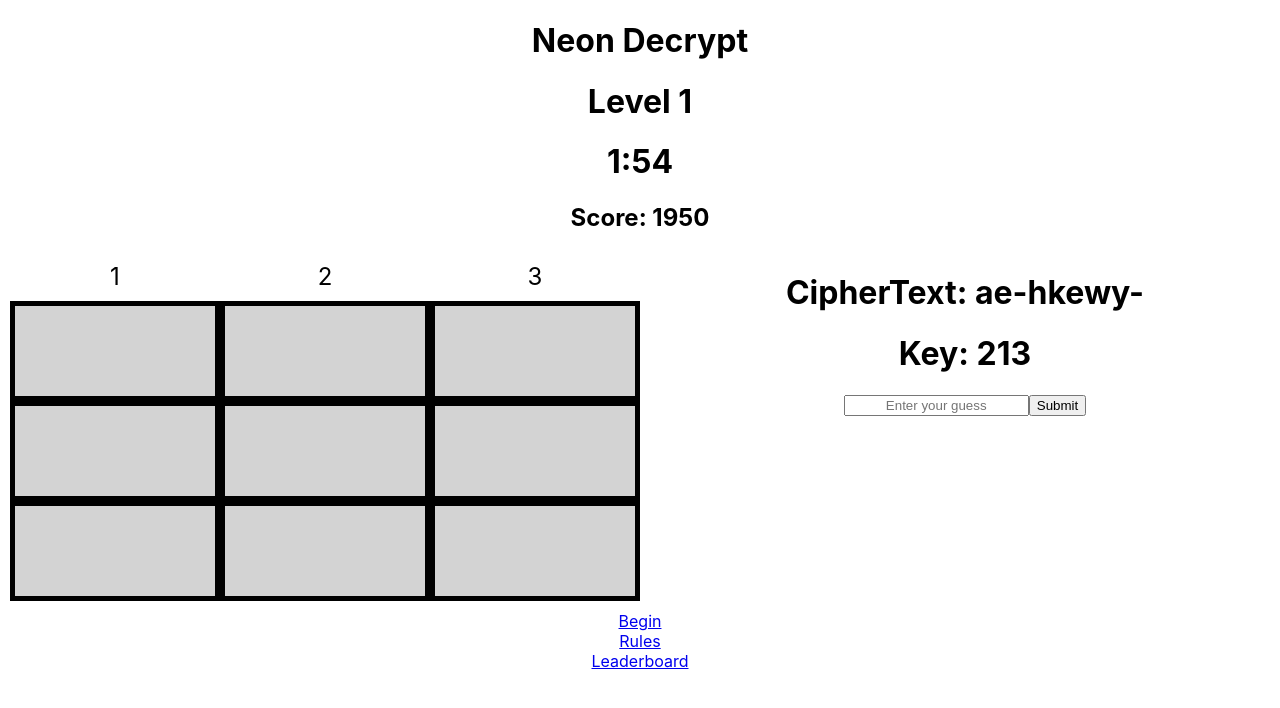
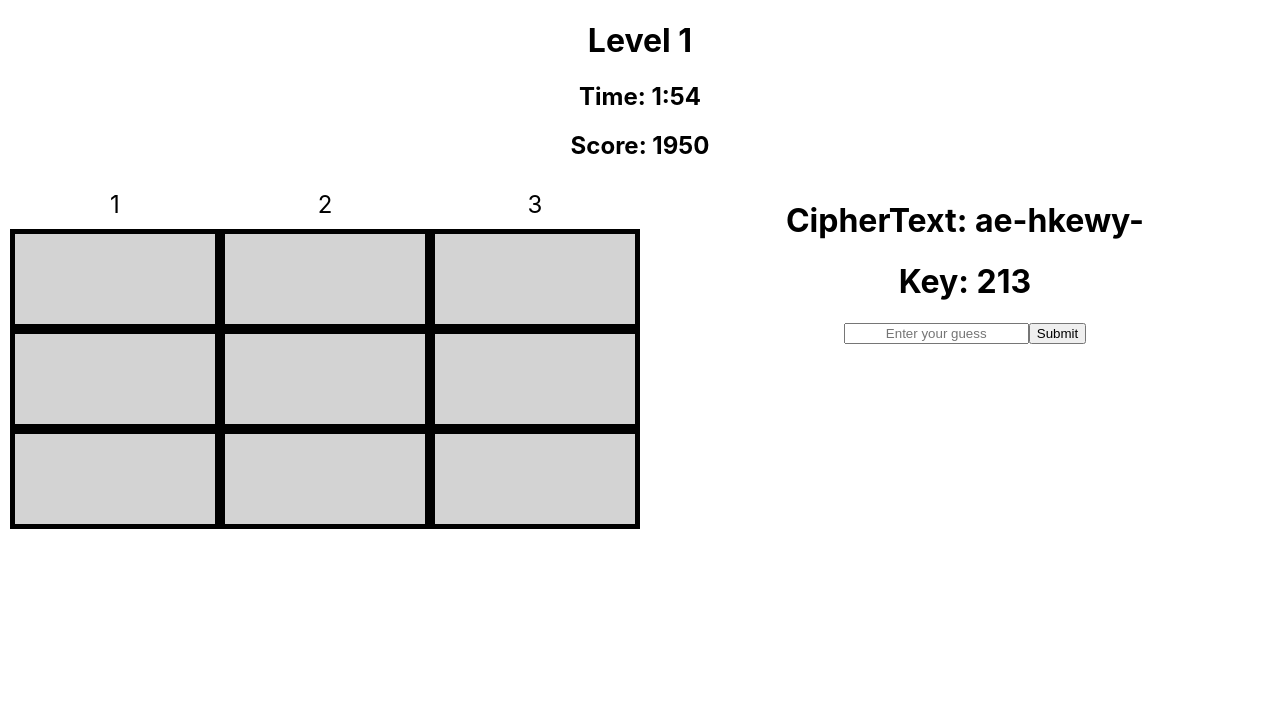
Before and after one commit to Diego-Esquivias/transfer-cipher-word-game, a React (Create React App) app: page /game in a window 1280 px wide. Shown: the top 708 px of the page. Built offline with nearby package versions, Linux system fonts and the light colour scheme.

Commit message:
got the level system somewhat working

```diff
--- a/src/components/Game.jsx
+++ b/src/components/Game.jsx
@@ -1,53 +1,69 @@
 import React, { useState, useEffect } from "react";
-import './Game.css'
+import './Game.css';
 
 function Game() {
-  const score = 2000
-  const cipherText = 'ae-hkewy-'
-  const answer = 'hawkeye'
-  const key = 213
-  const [guess, setGuess] = useState('')
-  const [minutes, setMinutes] = useState(1);
-  const [seconds, setSeconds] = useState(59);
-  const [deduction, setDeduction] = useState(0)
+  const initialScore = 2000;
+  const initialTime = { minutes: 1, seconds: 59 };
+  const levels = [
+    { cipherText: 'ae-hkewy-', answer: 'hawkeye', key: 213 },
+    { cipherText: 'ieontdnn-', answer: 'nintendo', key: 213 }
+    // Add more levels here
+  ];
+
+  const [currentLevel, setCurrentLevel] = useState(0);
+  const [guess, setGuess] = useState('');
+  const [time, setTime] = useState(initialTime);
+  const [deduction, setDeduction] = useState(0);
+  const [score, setScore] = useState(initialScore);
 
   useEffect(() => {
     const timer = setInterval(() => {
-      setDeduction(deduction + 10)
-      console.log(deduction)
-        if(seconds > 0){
-            setSeconds(seconds - 1)
+      setTime((prevTime) => {
+        if (prevTime.seconds > 0) {
+          return { ...prevTime, seconds: prevTime.seconds - 1 };
+        } else if (prevTime.minutes > 0) {
+          return { minutes: prevTime.minutes - 1, seconds: 59 };
+        } else {
+          clearInterval(timer);
+          alert(`Time's up! Game over. Your final score was: ${score - deduction}`);
+          return initialTime;
         }
-        else{
-            setSeconds(59)
-            setMinutes(minutes - 1)
-            if(minutes === 0 && seconds === 0){
-                setMinutes(2)
-                setSeconds(59)
-                return (
-                  alert("Time's up! Game over. Your final score was: " + (score - deduction))
-                )
-            }
-        }
-    }, 1000)
-    return () => clearInterval(timer)
-  })
+      });
+      setDeduction((prevDeduction) => prevDeduction + 10);
+    }, 1000);
 
-  const handleSubmit = (guess) => {
-    if (guess === answer) {
-      alert("Correct!")
+    return () => clearInterval(timer);
+  }, [score, deduction]);
+
+  const handleSubmit = (e) => {
+    e.preventDefault();
+    const { answer } = levels[currentLevel];
+    if (guess.toLowerCase() === answer.toLowerCase()) {
+      alert("Correct!");
+      setScore((prevScore) => prevScore + (time.minutes * 60 + time.seconds) * 10);
+      setDeduction(0);
+      if (currentLevel < levels.length - 1) {
+        setCurrentLevel((prevLevel) => prevLevel + 1);
+        setTime(initialTime);
+      } else {
+        alert(`Congratulations! You completed all levels. Final Score: ${score}`);
+      }
     } else {
-      alert("Incorrect! Try again.")
+      alert("Incorrect! Try again.");
     }
+  };
 
-  }
+  const formatTime = (minutes, seconds) => {
+    return `${minutes}:${seconds < 10 ? `0${seconds}` : seconds}`;
+  };
 
+  const { cipherText, key } = levels[currentLevel];
 
   return (
     <>
-        <h1>Level 1</h1>
-        {seconds < 10 ? <h1>{minutes+':0'+seconds}</h1> : <h1>{minutes+':'+seconds}</h1>}
-        <h2>Score: {score - deduction}</h2>
+      <h1>Level {currentLevel + 1}</h1>
+      <h2>Time: {formatTime(time.minutes, time.seconds)}</h2>
+      <h2>Score: {score - deduction}</h2>
 
       <div className="mainContainer">
         <div className="grid">
@@ -71,16 +87,21 @@ function Game() {
             <h1>Key: {key}</h1>
           </div>
 
-          <form className="guessBox">
-            <input type="text" placeholder="Enter your guess" onChange={(e) => setGuess(e.target.value)} />
-            <button onClick={() => handleSubmit(guess)}>Submit</button>
+          <form className="guessBox" onSubmit={handleSubmit}>
+            <input
+              type="text"
+              placeholder="Enter your guess"
+              value={guess}
+              onChange={(e) => setGuess(e.target.value)}
+            />
+            <button type="submit">Submit</button>
           </form>
         </div>
       </div>
-      {/* Need to add a level system and a way to track a player points along
-       with an array of cipherText, answer, and keys for each level. */}
+
+      {/* Add level system and tracking */}
     </>
   );
-};
+}
 
 export default Game;
--- a/src/pages/StartMenu.jsx
+++ b/src/pages/StartMenu.jsx
@@ -1,4 +1,4 @@
-import React from 'react'
+import React from 'react';
 import Rules from './Rules';
 import Leaderboard from '../components/Leaderboard';
 import Game from '../components/Game';
@@ -6,22 +6,28 @@ import { BrowserRouter, Routes, Route } from 'react-router-dom';
 
 const StartMenu = () => {
   return (
-    <>
-    <div>
-        <h1>Neon Decrypt</h1>
     <BrowserRouter>
       <Routes>
+        {/* Define all the routes */}
+        <Route path="/" element={<MainMenu />} />
         <Route path="/game" element={<Game />} />
         <Route path="/rules" element={<Rules />} />
         <Route path="/leaderboard" element={<Leaderboard />} />
       </Routes>
     </BrowserRouter>
+  );
+};
+
+// Main Menu Component (only displays links)
+const MainMenu = () => {
+  return (
+    <div>
+      <h1>Neon Decrypt</h1>
       <div className="btn"><a href="/game">Begin</a></div>
       <div className="btn"><a href="/rules">Rules</a></div>
       <div className="btn"><a href="/leaderboard">Leaderboard</a></div>
     </div>
-    </>
-  )
-}
+  );
+};
 
-export default StartMenu
+export default StartMenu;
```
Lines whose indentation alone changed are shown as unchanged.
